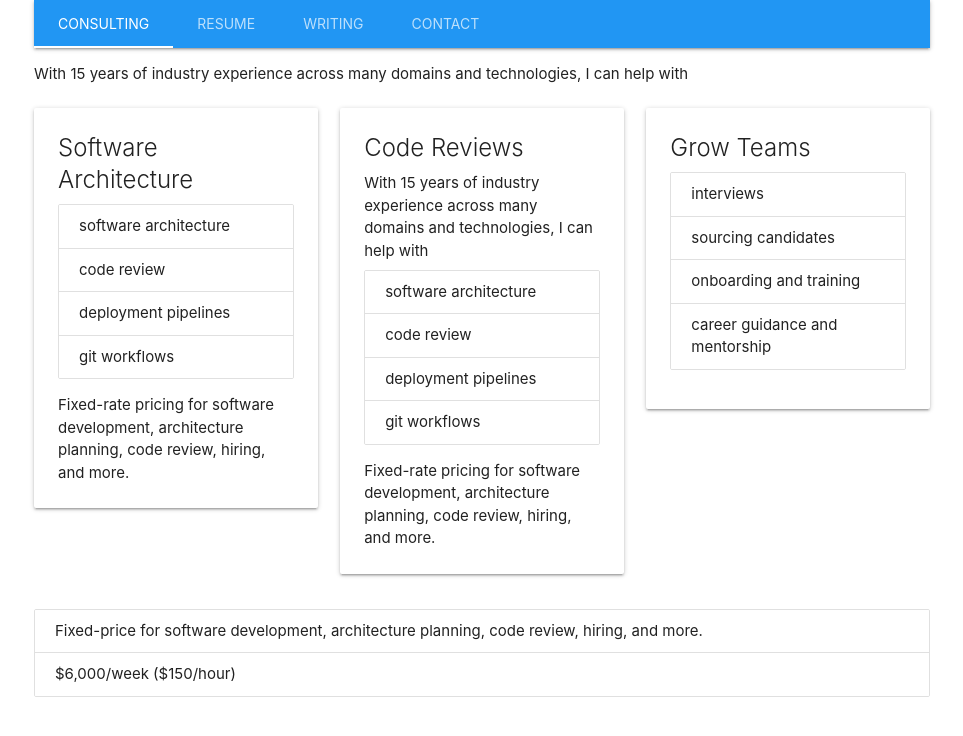
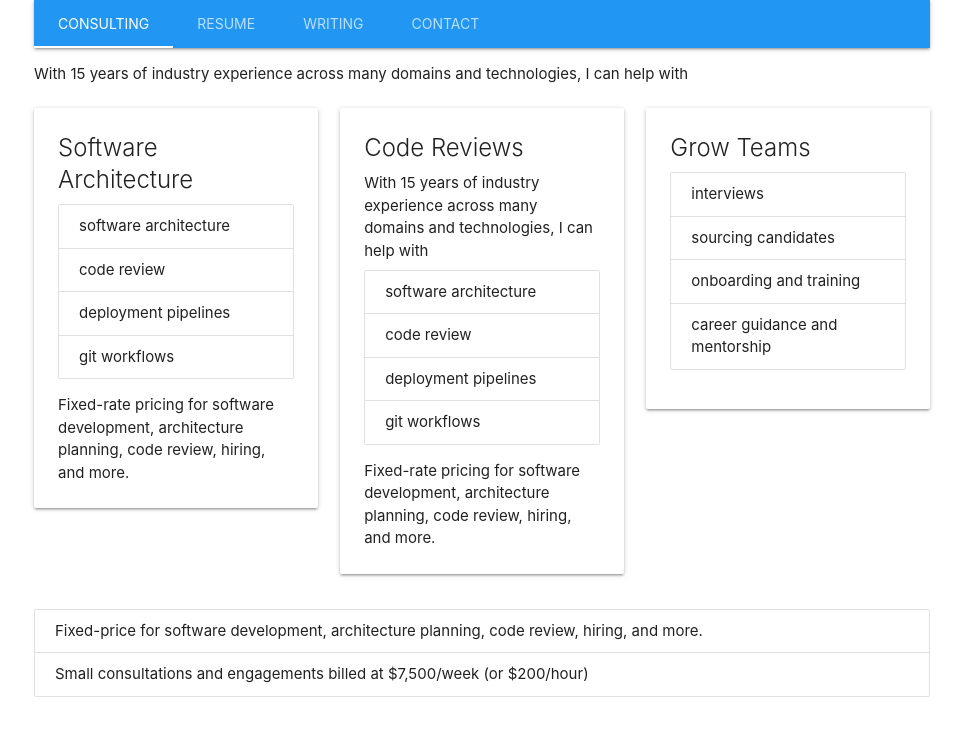
Before and after one commit to kspaans/consulting, a plain HTML site: page index.html in a window 1280 px wide. Shown: the whole page, without its empty margins (158-1121 px from the left). Drawn offline with nearby package versions, Linux system fonts and the light colour scheme.

Commit message:
feat(rate): adjust rate

```diff
--- a/index.html
+++ b/index.html
@@ -74,7 +74,7 @@
       </div>
       <ul class="collection">
         <li class="collection-item">Fixed-price for software development, architecture planning, code review, hiring, and more.</li>
-        <li class="collection-item">$6,000/week ($150/hour)</li>
+        <li class="collection-item">Small consultations and engagements billed at $7,500/week (or $200/hour)</li>
       </ul>
 		</div>
 
```
